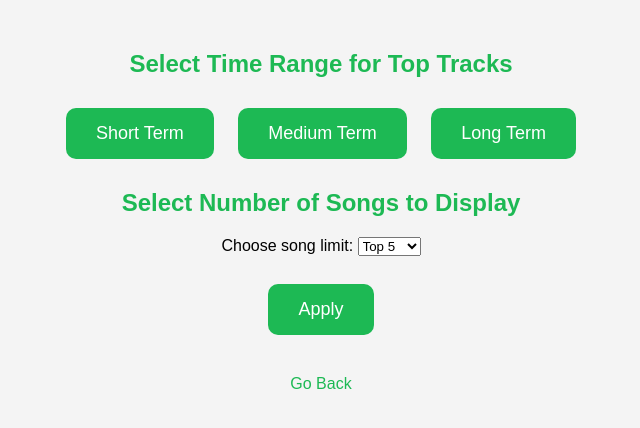
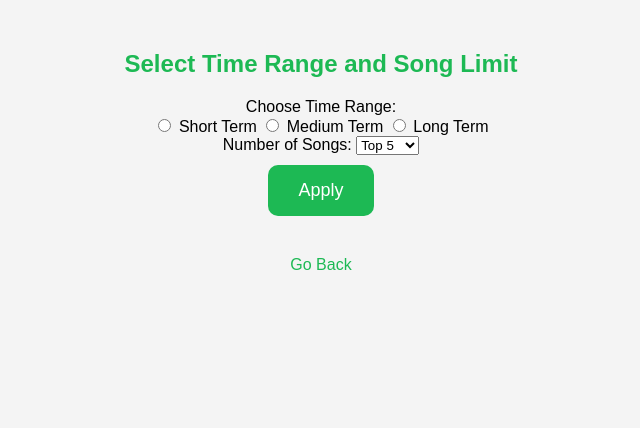
Before and after one commit to AmaanAhmad21/SpotifyWrappedProj, a Flask app: template templates/stats.html in a window 1280 px wide. Shown: the top 428 px of the page, without its empty margins (319-959 px from the left). Run offline with Flask 3, Linux system fonts and the light colour scheme; the template is opened without the code that fills it, so the values that code supplies are empty.

Commit message:
Fixed Logic for time range and added a display page.

```diff
--- a/app.py
+++ b/app.py
@@ -86,38 +86,54 @@ def insert_to_gsheet(time_range, track_ids):
     sh = gc.open("WrappedProj")
     worksheet = sh.worksheet(f"{time_range}")
 
+    # Clear worksheets current data.
+    worksheet.clear()
+
     # Update the sheet with new data.
     worksheet.update([df.columns.values.tolist()] + df.values.tolist())
     print(f"Updated Google Sheets for {time_range} with {len(df)} tracks.")
 
 @app.route("/stats", methods=["GET", "POST"])
 def stats():
-    user_token = getToken()
-    if not user_token:
-        print("No token, redirecting to login...")  # Debugging statement.
-        return redirect(url_for("login"))
+    if request.method == "GET":
+        # Display the form initially
+        return render_template("stats.html")
 
-    sp = spotipy.Spotify(auth=user_token["access_token"])
+    if request.method == "POST":
+        user_token = getToken()
+        if not user_token:
+            return redirect(url_for("login"))
 
-    # Check if the form has been submitted, and get the time range and song limit selected by the user.
-    time_range = request.form.get("time_range", "short_term")  # Default to "short_term" if no selection.
-    song_limit = request.form.get("song_limit", 5)  # Default to 5 if no selection.
+        # Get the user's selections
+        time_range = request.form.get("time_range")
+        song_limit = int(request.form.get("song_limit", 5))
 
-    # Fetch the top tracks for the selected time range.
-    userTopSongs = sp.current_user_top_tracks(
-        limit=song_limit,
-        offset=0,
-        time_range=time_range
-    )
+        # Fetch user’s top tracks for the specified time range and limit
+        sp = spotipy.Spotify(auth=user_token["access_token"])
+        userTopSongs = sp.current_user_top_tracks(
+            limit=song_limit,
+            offset=0,
+            time_range=time_range
+            )
 
-    # Get the track IDs
-    track_ids = get_track_ids(userTopSongs)
+        # Extract track IDs and update the Google Sheets
+        track_ids = get_track_ids(userTopSongs)
+        insert_to_gsheet(time_range, track_ids)
 
-    # Insert the tracks into Google Sheets for the selected time range
-    insert_to_gsheet(time_range, track_ids)
+        return render_template(
+            "display.html",
+            time_range=time_range,
+            song_limit=song_limit
+            )
+
+
+@app.route("/display")
+def display():
+    # Get the time range and song limit from the query parameters
+    time_range = request.args.get("time_range", "unknown").replace("_", " ").title()
+    song_limit = request.args.get("song_limit", "unknown")
 
     return render_template(
-        "stats.html",
-        time_range=time_range,
-        song_limit=song_limit
+        "display.html",
+        message=f"Updated Google Sheets for {time_range} with Top {song_limit} songs."
     )
--- a/templates/stats.html
+++ b/templates/stats.html
@@ -44,24 +44,26 @@
     </style>
 </head>
 <body>
-    <h2>Select Time Range for Top Tracks</h2>
-    <div class="button-container">
-        <form method="POST" action="{{ url_for('stats') }}">
-            <button type="submit" name="time_range" value="short_term">Short Term</button>
-            <button type="submit" name="time_range" value="medium_term">Medium Term</button>
-            <button type="submit" name="time_range" value="long_term">Long Term</button>
-        </form>
-    </div>
-    <h2>Select Number of Songs to Display</h2>
+    <h2>Select Time Range and Song Limit</h2>
     <form method="POST" action="{{ url_for('stats') }}">
-        <label for="song_limit">Choose song limit:</label>
-        <select name="song_limit" id="song_limit">
+        <label for="time_range">Choose Time Range:</label>
+        <div>
+            <input type="radio" id="short_term" name="time_range" value="short_term" required>
+            <label for="short_term">Short Term</label>
+            <input type="radio" id="medium_term" name="time_range" value="medium_term" required>
+            <label for="medium_term">Medium Term</label>
+            <input type="radio" id="long_term" name="time_range" value="long_term" required>
+            <label for="long_term">Long Term</label>
+        </div>
+
+        <label for="song_limit">Number of Songs:</label>
+        <select name="song_limit" id="song_limit" required>
             <option value="5">Top 5</option>
             <option value="10">Top 10</option>
             <option value="25">Top 25</option>
             <option value="50">Top 50</option>
         </select>
-        <br><br>
+        <br>
         <button type="submit">Apply</button>
     </form>
     <a href="{{ url_for('home') }}" class="back-link">Go Back</a>
```
Also changed, not shown: templates/display.html (added, +29 -0 lines).
